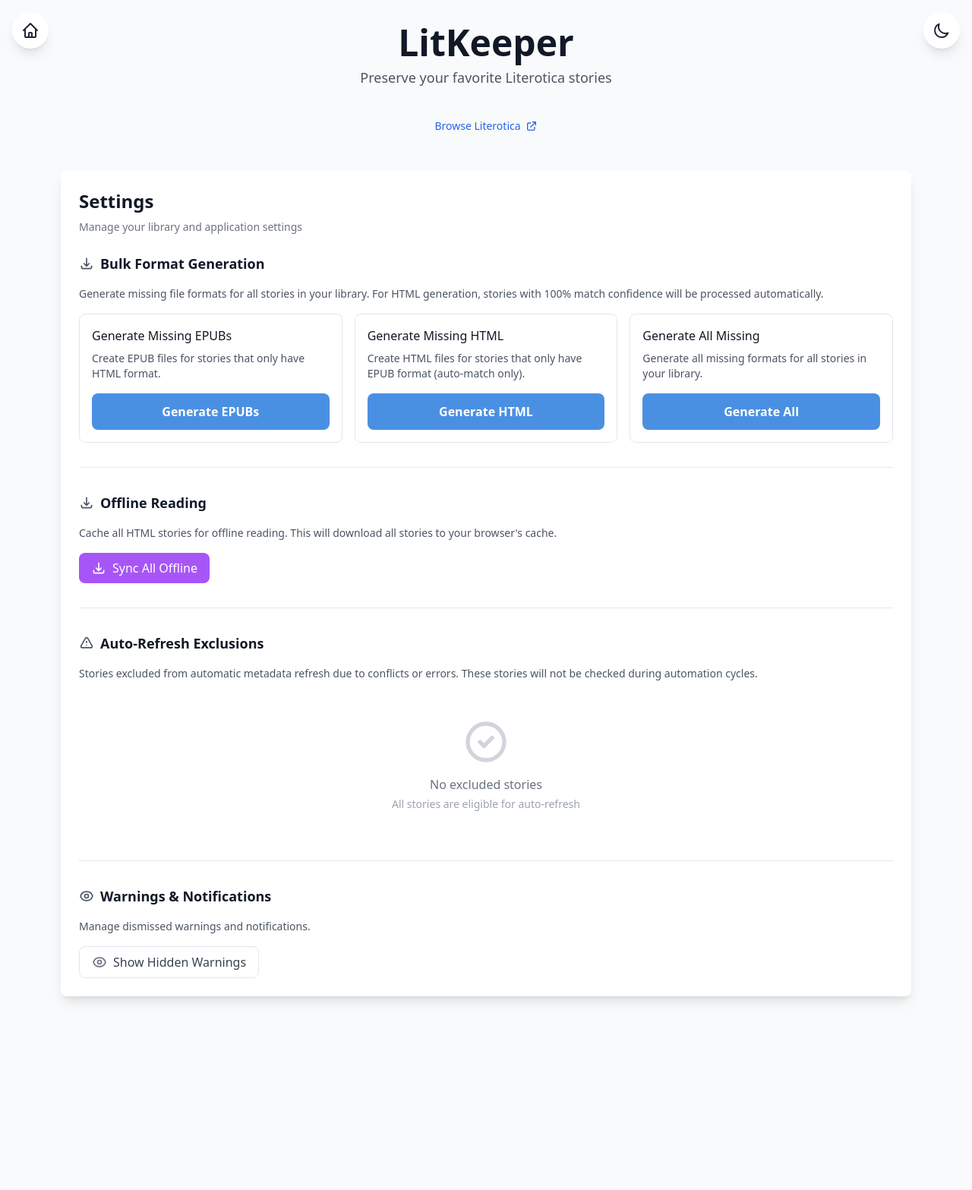
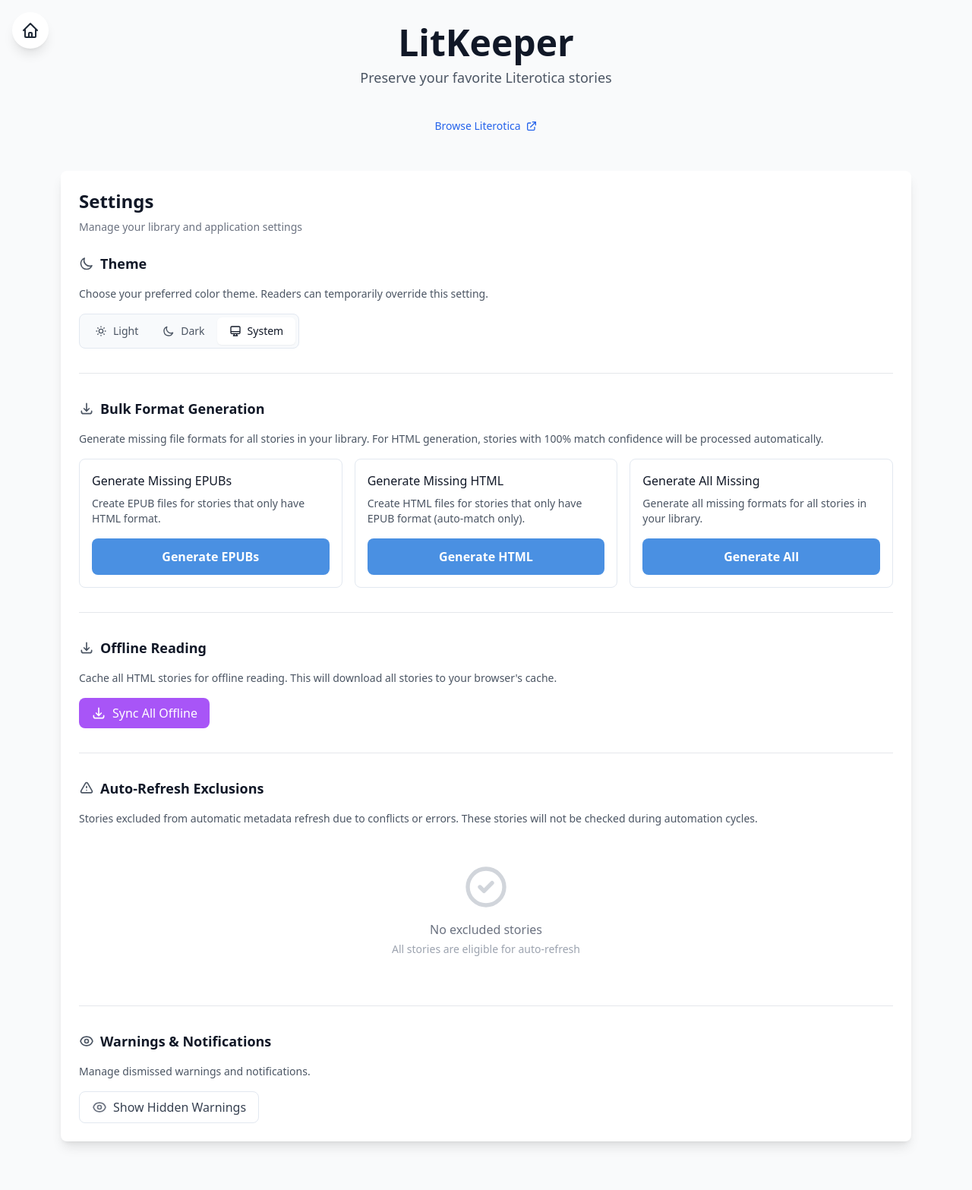
Before and after one commit to redwoodstory/LitKeeper, a Flask app: page /settings/ in a window 1280 px wide. Shown: the whole page at 76% size. Before the commit the page ends 1319 px from the top, so only its background shows below. Run offline with Flask 3, Linux system fonts and the light colour scheme; data that the repository does not hold is empty.

Commit message:
streamlined dark and light theme preference

```diff
--- a/app/blueprints/settings/routes.py
+++ b/app/blueprints/settings/routes.py
@@ -4,13 +4,59 @@ from flask.typing import ResponseReturnValue
 from . import settings
 from app.services.bulk_format_generator import BulkFormatGeneratorService
 from app.services.logger import log_error, log_action
-from app.models import Story
+from app.models import Story, AppConfig, db
 import traceback
 
 
 @settings.route('/')
 def index() -> ResponseReturnValue:
-    return render_template('settings.html')
+    theme_config = AppConfig.query.filter_by(key='theme_preference').first()
+    theme_preference = theme_config.get_value() if theme_config else 'system'
+    return render_template('settings.html', theme_preference=theme_preference)
+
+
+@settings.route('/theme-preference', methods=['GET'])
+def get_theme_preference() -> ResponseReturnValue:
+    try:
+        theme_config = AppConfig.query.filter_by(key='theme_preference').first()
+        theme = theme_config.get_value() if theme_config else 'system'
+        return jsonify({"success": True, "theme": theme})
+    except Exception as e:
+        error_msg = f"Error getting theme preference: {str(e)}\n{traceback.format_exc()}"
+        log_error(error_msg)
+        return jsonify({"success": False, "message": "Error loading theme preference"}), 500
+
+
+@settings.route('/theme-preference', methods=['POST'])
+def save_theme_preference() -> ResponseReturnValue:
+    try:
+        data = request.get_json()
+        theme = data.get('theme', 'system')
+
+        if theme not in ['light', 'dark', 'system']:
+            return jsonify({"success": False, "message": "Invalid theme value"}), 400
+
+        theme_config = AppConfig.query.filter_by(key='theme_preference').first()
+        if theme_config:
+            theme_config.set_value(theme)
+        else:
+            theme_config = AppConfig(
+                key='theme_preference',
+                value=theme,
+                value_type='string',
+                description='User theme preference (light, dark, or system)'
+            )
+            db.session.add(theme_config)
+
+        db.session.commit()
+        log_action(f"Theme preference updated to: {theme}")
+
+        return jsonify({"success": True, "theme": theme})
+    except Exception as e:
+        db.session.rollback()
+        error_msg = f"Error saving theme preference: {str(e)}\n{traceback.format_exc()}"
+        log_error(error_msg)
+        return jsonify({"success": False, "message": "Error saving theme preference"}), 500
 
 
 @settings.route('/generate-missing-epubs', methods=['POST'])
--- a/app/static/js/theme.js
+++ b/app/static/js/theme.js
@@ -1,24 +1,46 @@
-const themeToggle = document.getElementById('themeToggle');
 const html = document.documentElement;
+let savedThemePreference = 'system';
 
-function getInitialTheme() {
-  const savedTheme = localStorage.getItem('theme');
-  if (savedTheme) return savedTheme;
+async function fetchThemePreference() {
+  try {
+    const response = await fetch('/settings/theme-preference');
+    const data = await response.json();
+    if (data.success) {
+      savedThemePreference = data.theme;
+      return data.theme;
+    }
+  } catch (error) {
+    console.error('Error fetching theme preference:', error);
+  }
+  return 'system';
+}
+
+function getSystemTheme() {
   return window.matchMedia('(prefers-color-scheme: dark)').matches ? 'dark' : 'light';
 }
 
 function setTheme(theme) {
-  if (theme === 'dark') {
-    html.classList.add('dark');
-  } else {
-    html.classList.remove('dark');
-  }
-  localStorage.setItem('theme', theme);
+  html.setAttribute('data-theme', theme);
 }
 
-themeToggle.addEventListener('click', () => {
-  const currentTheme = html.classList.contains('dark') ? 'dark' : 'light';
-  setTheme(currentTheme === 'dark' ? 'light' : 'dark');
+function applyThemePreference(preference) {
+  if (preference === 'system') {
+    setTheme(getSystemTheme());
+  } else {
+    setTheme(preference);
+  }
+  savedThemePreference = preference;
+}
+
+async function initTheme() {
+  const preference = await fetchThemePreference();
+  applyThemePreference(preference);
+}
+
+window.matchMedia('(prefers-color-scheme: dark)').addEventListener('change', (e) => {
+  if (savedThemePreference === 'system') {
+    setTheme(e.matches ? 'dark' : 'light');
+  }
 });
 
 function showHiddenWarnings() {
@@ -47,10 +69,14 @@ function showHiddenWarnings() {
   }
 }
 
-setTheme(getInitialTheme());
+window.applyThemePreference = applyThemePreference;
+window.showHiddenWarnings = showHiddenWarnings;
 
-window.matchMedia('(prefers-color-scheme: dark)').addEventListener('change', (e) => {
-  if (!localStorage.getItem('theme')) {
-    setTheme(e.matches ? 'dark' : 'light');
+initTheme();
+
+window.addEventListener('pageshow', async (event) => {
+  if (event.persisted || performance.getEntriesByType('navigation')[0]?.type === 'back_forward') {
+    const preference = await fetchThemePreference();
+    applyThemePreference(preference);
   }
 });
--- a/app/templates/base.html
+++ b/app/templates/base.html
@@ -22,7 +22,7 @@
   <script src="/static/vendor/tailwind.js"></script>
   <script>
     tailwind.config = {
-      darkMode: 'class',
+      darkMode: ['selector', '[data-theme="dark"]'],
       theme: {
         extend: {
           colors: {
@@ -115,19 +115,9 @@
 </head>
 <body class="{% block body_class %}bg-gray-50 dark:bg-gray-900 transition-colors h-full{% endblock %}" hx-boost="true">
   {% block theme_toggle %}
-  <div class="fixed top-4 right-4 z-50 flex gap-2">
-    <button id="themeToggle"
-            class="p-3 rounded-full bg-white dark:bg-gray-800 shadow-lg hover:scale-110 transition-transform"
-            aria-label="Toggle theme">
-      <svg class="w-6 h-6 hidden dark:block text-gray-800 dark:text-white" fill="none" stroke="currentColor" viewBox="0 0 24 24">
-        <path stroke-linecap="round" stroke-linejoin="round" stroke-width="2" d="M12 3v1m0 16v1m9-9h-1M4 12H3m15.364 6.364l-.707-.707M6.343 6.343l-.707-.707m12.728 0l-.707.707M6.343 17.657l-.707.707M16 12a4 4 0 11-8 0 4 4 0 018 0z"></path>
-      </svg>
-      <svg class="w-6 h-6 block dark:hidden text-gray-800" fill="none" stroke="currentColor" viewBox="0 0 24 24">
-        <path stroke-linecap="round" stroke-linejoin="round" stroke-width="2" d="M20.354 15.354A9 9 0 018.646 3.646 9.003 9.003 0 0012 21a9.003 9.003 0 008.354-5.646z"></path>
-      </svg>
-    </button>
+  <div class="fixed top-4 right-4 z-50">
     <a href="/settings"
-       class="p-3 rounded-full bg-white dark:bg-gray-800 shadow-lg hover:scale-110 transition-transform"
+       class="p-3 rounded-full bg-white dark:bg-gray-800 shadow-lg hover:scale-110 transition-transform block"
        aria-label="Settings">
       <svg class="w-6 h-6 text-gray-800 dark:text-white" fill="none" stroke="currentColor" viewBox="0 0 24 24">
         <path stroke-linecap="round" stroke-linejoin="round" stroke-width="2" d="M10.325 4.317c.426-1.756 2.924-1.756 3.35 0a1.724 1.724 0 002.573 1.066c1.543-.94 3.31.826 2.37 2.37a1.724 1.724 0 001.065 2.572c1.756.426 1.756 2.924 0 3.35a1.724 1.724 0 00-1.066 2.573c.94 1.543-.826 3.31-2.37 2.37a1.724 1.724 0 00-2.572 1.065c-.426 1.756-2.924 1.756-3.35 0a1.724 1.724 0 00-2.573-1.066c-1.543.94-3.31-.826-2.37-2.37a1.724 1.724 0 00-1.065-2.572c-1.756-.426-1.756-2.924 0-3.35a1.724 1.724 0 001.066-2.573c-.94-1.543.826-3.31 2.37-2.37.996.608 2.296.07 2.572-1.065z"></path>
--- a/app/templates/epub_reader.html
+++ b/app/templates/epub_reader.html
@@ -11,11 +11,11 @@
   <div id="reader-container">
     <div class="reader-header">
       <div class="header-left">
-        <a href="/" class="control-btn" aria-label="Home">
+        <button onclick="history.back()" class="control-btn" aria-label="Back">
           <svg fill="none" stroke="currentColor" viewBox="0 0 24 24">
-            <path stroke-linecap="round" stroke-linejoin="round" stroke-width="2" d="M3 12l2-2m0 0l7-7 7 7M5 10v10a1 1 0 001 1h3m10-11l2 2m-2-2v10a1 1 0 01-1 1h-3m-6 0a1 1 0 001-1v-4a1 1 0 011-1h2a1 1 0 011 1v4a1 1 0 001 1m-6 0h6"></path>
+            <path stroke-linecap="round" stroke-linejoin="round" stroke-width="2" d="M10 19l-7-7m0 0l7-7m-7 7h18"></path>
           </svg>
-        </a>
+        </button>
         <button id="tocToggle" class="control-btn" aria-label="Table of Contents">
           <svg fill="none" stroke="currentColor" viewBox="0 0 24 24">
             <path stroke-linecap="round" stroke-linejoin="round" stroke-width="2" d="M4 6h16M4 12h16M4 18h16"></path>
--- a/app/templates/settings.html
+++ b/app/templates/settings.html
@@ -12,18 +12,6 @@
     </svg>
   </a>
 </div>
-<div class="fixed top-4 right-4 z-50 flex gap-2">
-  <button id="themeToggle"
-          class="p-3 rounded-full bg-white dark:bg-gray-800 shadow-lg hover:scale-110 transition-transform"
-          aria-label="Toggle theme">
-    <svg class="w-6 h-6 hidden dark:block text-gray-800 dark:text-white" fill="none" stroke="currentColor" viewBox="0 0 24 24">
-      <path stroke-linecap="round" stroke-linejoin="round" stroke-width="2" d="M12 3v1m0 16v1m9-9h-1M4 12H3m15.364 6.364l-.707-.707M6.343 6.343l-.707-.707m12.728 0l-.707.707M6.343 17.657l-.707.707M16 12a4 4 0 11-8 0 4 4 0 018 0z"></path>
-    </svg>
-    <svg class="w-6 h-6 block dark:hidden text-gray-800" fill="none" stroke="currentColor" viewBox="0 0 24 24">
-      <path stroke-linecap="round" stroke-linejoin="round" stroke-width="2" d="M20.354 15.354A9 9 0 018.646 3.646 9.003 9.003 0 0012 21a9.003 9.003 0 008.354-5.646z"></path>
-    </svg>
-  </button>
-</div>
 {% endblock %}
 
 {% block main_content %}
@@ -34,6 +22,47 @@
   </div>
 
   <div class="space-y-8">
+    <section>
+      <h3 class="text-lg font-semibold text-gray-900 dark:text-white mb-4 flex items-center gap-2">
+        <svg class="w-5 h-5 text-gray-600 dark:text-gray-400" fill="none" viewBox="0 0 24 24" stroke="currentColor">
+          <path stroke-linecap="round" stroke-linejoin="round" stroke-width="2" d="M20.354 15.354A9 9 0 018.646 3.646 9.003 9.003 0 0012 21a9.003 9.003 0 008.354-5.646z" />
+        </svg>
+        Theme
+      </h3>
+      <p class="text-sm text-gray-600 dark:text-gray-400 mb-4">
+        Choose your preferred color theme. Readers can temporarily override this setting.
+      </p>
+
+      <div class="inline-flex rounded-lg border border-slate-200 dark:border-gray-700 p-1 bg-slate-50 dark:bg-gray-900">
+        <button type="button"
+                data-theme-option="light"
+                class="theme-option px-4 py-2 rounded-md text-sm font-medium transition-all duration-200 flex items-center gap-2 cursor-pointer {% if theme_preference == 'light' %}bg-white dark:bg-gray-800 text-gray-900 dark:text-white shadow-sm{% else %}text-gray-600 dark:text-gray-400 hover:text-gray-900 dark:hover:text-white{% endif %}">
+          <svg class="w-4 h-4 pointer-events-none" fill="none" stroke="currentColor" viewBox="0 0 24 24">
+            <path stroke-linecap="round" stroke-linejoin="round" stroke-width="2" d="M12 3v1m0 16v1m9-9h-1M4 12H3m15.364 6.364l-.707-.707M6.343 6.343l-.707-.707m12.728 0l-.707.707M6.343 17.657l-.707.707M16 12a4 4 0 11-8 0 4 4 0 018 0z"></path>
+          </svg>
+          <span class="pointer-events-none">Light</span>
+        </button>
+        <button type="button"
+                data-theme-option="dark"
+                class="theme-option px-4 py-2 rounded-md text-sm font-medium transition-all duration-200 flex items-center gap-2 cursor-pointer {% if theme_preference == 'dark' %}bg-white dark:bg-gray-800 text-gray-900 dark:text-white shadow-sm{% else %}text-gray-600 dark:text-gray-400 hover:text-gray-900 dark:hover:text-white{% endif %}">
+          <svg class="w-4 h-4 pointer-events-none" fill="none" stroke="currentColor" viewBox="0 0 24 24">
+            <path stroke-linecap="round" stroke-linejoin="round" stroke-width="2" d="M20.354 15.354A9 9 0 018.646 3.646 9.003 9.003 0 0012 21a9.003 9.003 0 008.354-5.646z"></path>
+          </svg>
+          <span class="pointer-events-none">Dark</span>
+        </button>
+        <button type="button"
+                data-theme-option="system"
+                class="theme-option px-4 py-2 rounded-md text-sm font-medium transition-all duration-200 flex items-center gap-2 cursor-pointer {% if theme_preference == 'system' %}bg-white dark:bg-gray-800 text-gray-900 dark:text-white shadow-sm{% else %}text-gray-600 dark:text-gray-400 hover:text-gray-900 dark:hover:text-white{% endif %}">
+          <svg class="w-4 h-4 pointer-events-none" fill="none" stroke="currentColor" viewBox="0 0 24 24">
+            <path stroke-linecap="round" stroke-linejoin="round" stroke-width="2" d="M9.75 17L9 20l-1 1h8l-1-1-.75-3M3 13h18M5 17h14a2 2 0 002-2V5a2 2 0 00-2-2H5a2 2 0 00-2 2v10a2 2 0 002 2z"></path>
+          </svg>
+          <span class="pointer-events-none">System</span>
+        </button>
+      </div>
+    </section>
+
+    <hr class="border-gray-200 dark:border-gray-700">
+
     <section>
       <h3 class="text-lg font-semibold text-gray-900 dark:text-white mb-4 flex items-center gap-2">
         <svg class="w-5 h-5 text-gray-600 dark:text-gray-400" fill="none" viewBox="0 0 24 24" stroke="currentColor">
@@ -346,8 +375,59 @@ async function resetAllExclusions() {
   }
 }
 
+function initializeThemeButtons() {
+  const themeButtons = document.querySelectorAll('.theme-option');
+  themeButtons.forEach(button => {
+    const existingHandler = button._themeClickHandler;
+    if (existingHandler) {
+      button.removeEventListener('click', existingHandler);
+    }
+
+    const handler = async () => {
+      const theme = button.getAttribute('data-theme-option');
+
+      try {
+        const response = await fetch('/settings/theme-preference', {
+          method: 'POST',
+          headers: {
+            'Content-Type': 'application/json'
+          },
+          body: JSON.stringify({ theme })
+        });
+
+        const data = await response.json();
+
+        if (data.success) {
+          themeButtons.forEach(btn => {
+            btn.classList.remove('bg-white', 'dark:bg-gray-800', 'text-gray-900', 'dark:text-white', 'shadow-sm');
+            btn.classList.add('text-gray-600', 'dark:text-gray-400', 'hover:text-gray-900', 'dark:hover:text-white');
+          });
+
+          button.classList.remove('text-gray-600', 'dark:text-gray-400', 'hover:text-gray-900', 'dark:hover:text-white');
+          button.classList.add('bg-white', 'dark:bg-gray-800', 'text-gray-900', 'dark:text-white', 'shadow-sm');
+
+          if (typeof window.applyThemePreference === 'function') {
+            window.applyThemePreference(theme);
+          } else {
+            const html = document.documentElement;
+            const systemTheme = window.matchMedia('(prefers-color-scheme: dark)').matches ? 'dark' : 'light';
+            const actualTheme = theme === 'system' ? systemTheme : theme;
+            html.setAttribute('data-theme', actualTheme);
+          }
+        }
+      } catch (error) {
+        console.error('Error saving theme preference:', error);
+      }
+    };
+
+    button._themeClickHandler = handler;
+    button.addEventListener('click', handler);
+  });
+}
+
 document.addEventListener('DOMContentLoaded', () => {
   loadExcludedStories();
+  initializeThemeButtons();
 
   document.addEventListener('storyDeleted', (event) => {
     if (event.detail && event.detail.storyId) {
@@ -355,5 +435,11 @@ document.addEventListener('DOMContentLoaded', () => {
     }
   });
 });
+
+document.body.addEventListener('htmx:afterSwap', (event) => {
+  if (event.detail.target === document.body) {
+    initializeThemeButtons();
+  }
+});
 </script>
 {% endblock %}
```
Also changed, not shown: app/static/epub/epub_reader.js (+68 -8 lines), app/static/reader/reader.js (+68 -11 lines), app/templates/layouts/reader.html (+9 -9 lines).
